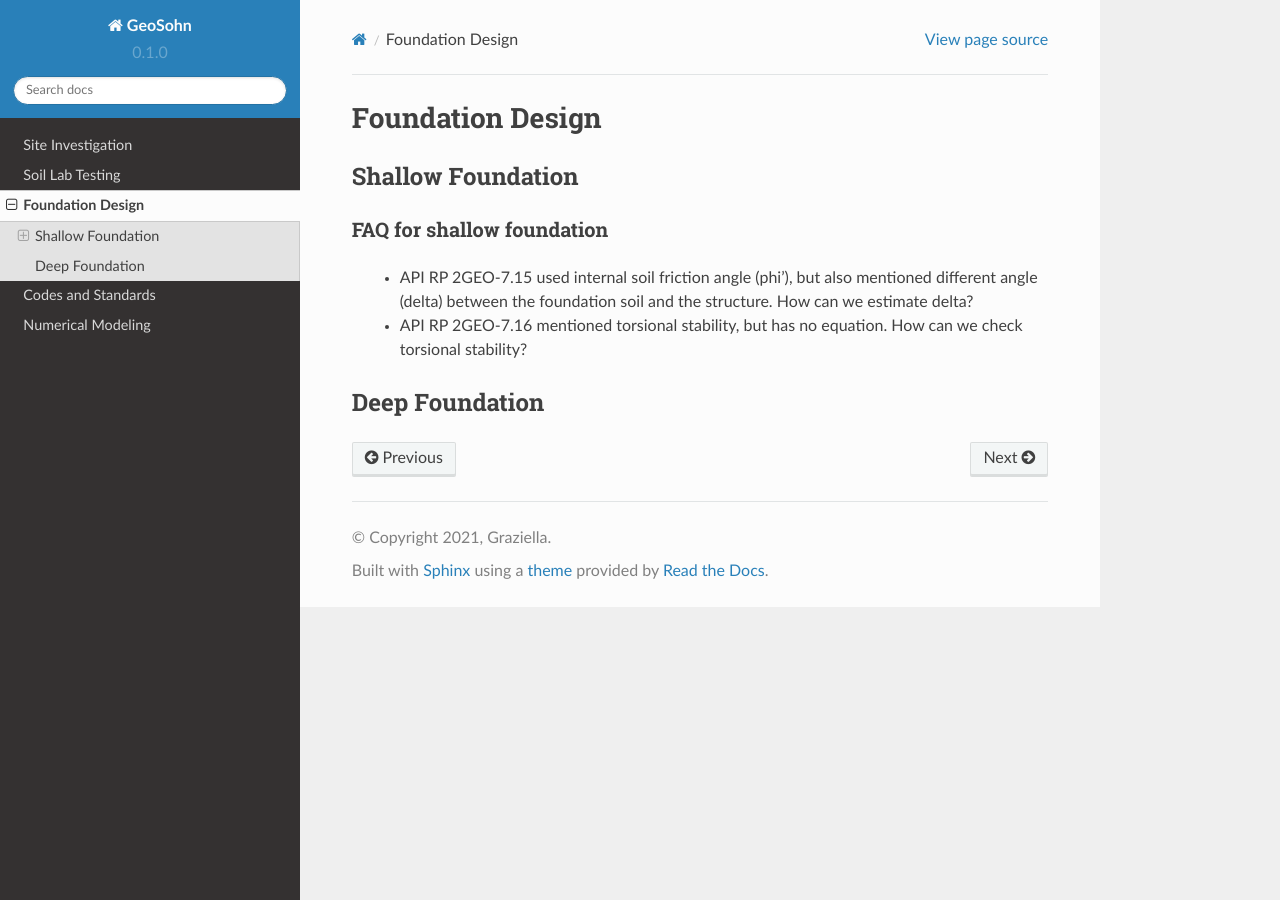
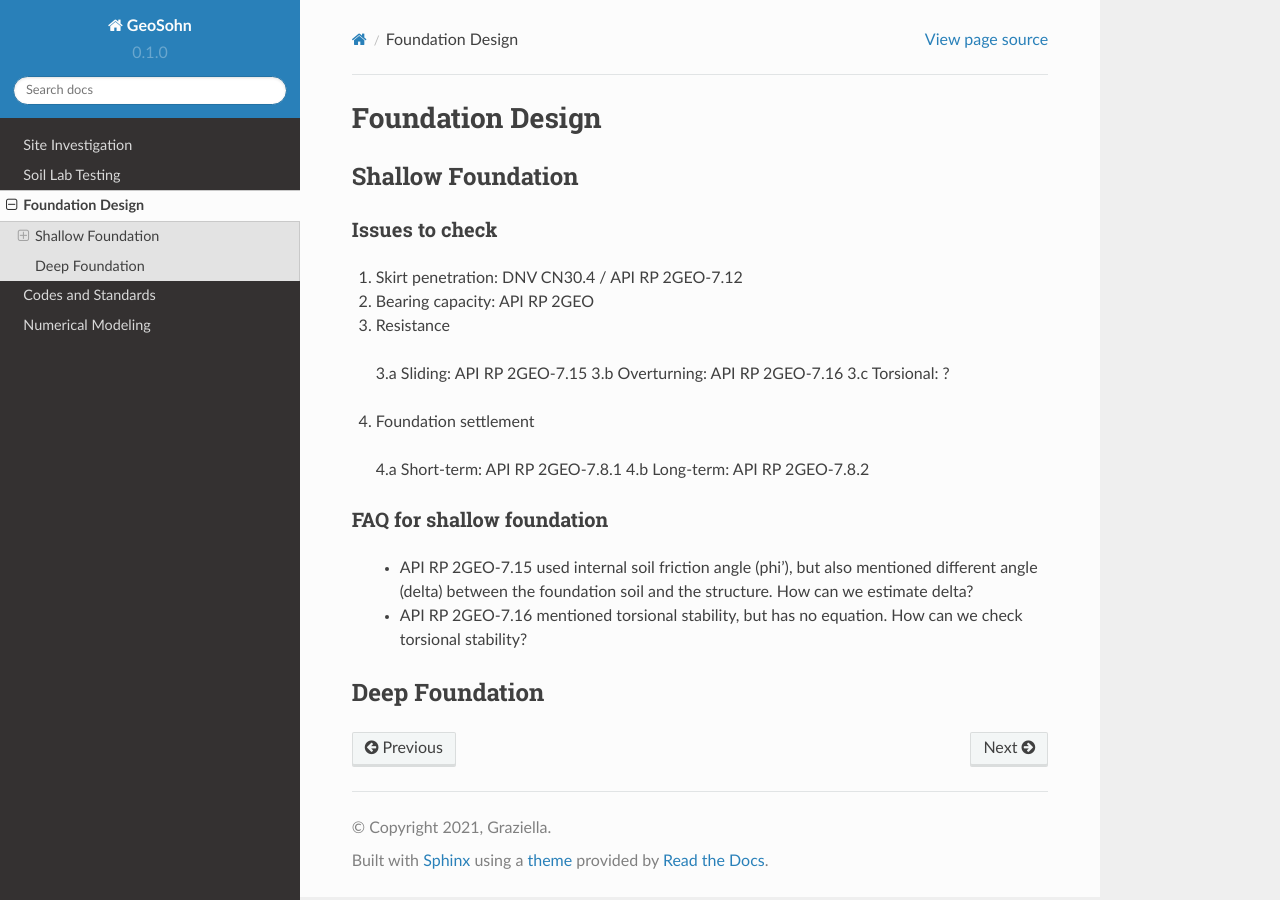
Before and after one commit to jrson11/GeoSohn, a Sphinx documentation site: the page built from docs/source/3_Foundation_Design.rst, in a window 1280 px wide. Built offline with Sphinx 7.4.7 and the Read the Docs theme 2.0.0, drawn with Linux system fonts in a browser that asks for light colours; pages that are not in the unit, such as notebooks, are missing from menus.

Commit message:
Update 3_Foundation_Design.rst

```diff
--- a/docs/source/3_Foundation_Design.rst
+++ b/docs/source/3_Foundation_Design.rst
@@ -6,6 +6,21 @@ Shallow Foundation
 -------------------
 
 
+Issues to check
+................
+
+1. Skirt penetration: DNV CN30.4 / API RP 2GEO-7.12
+2. Bearing capacity: API RP 2GEO
+3. Resistance
+
+  3.a Sliding: API RP 2GEO-7.15
+  3.b Overturning: API RP 2GEO-7.16
+  3.c Torsional: ?
+
+4. Foundation settlement
+
+  4.a Short-term: API RP 2GEO-7.8.1
+  4.b Long-term: API RP 2GEO-7.8.2
 
 FAQ for shallow foundation
 ...........................
```
